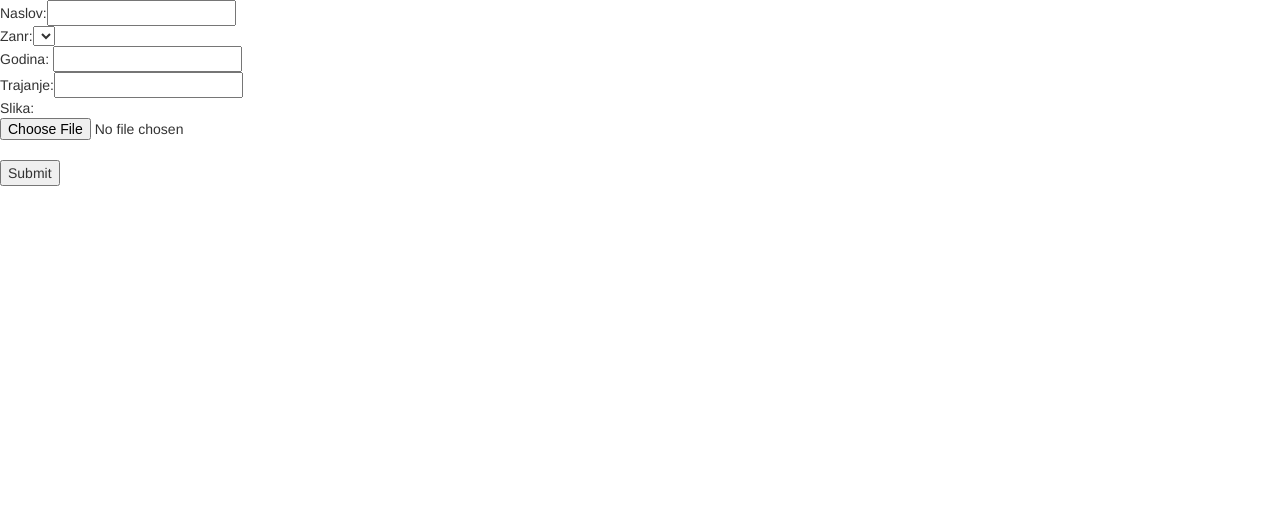
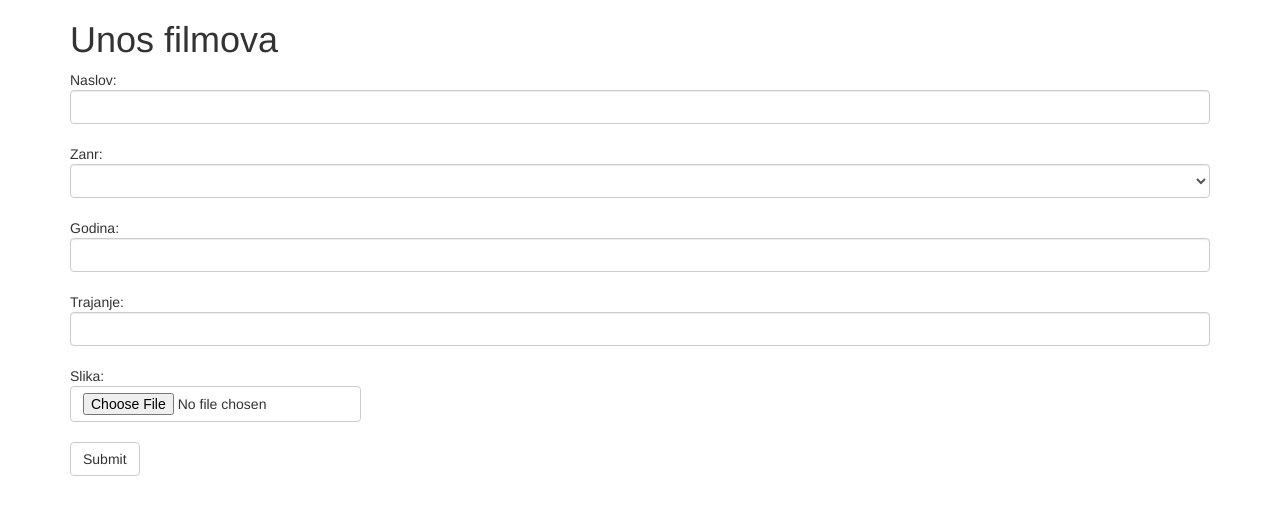
Before and after one commit to mleontenko/algebra-php-seminar, a PHP site: page /unos.php in a window 1280 px wide. Shown: the top 515 px of the page. Run offline with PHP 8.4, Linux system fonts and the light colour scheme; data that the repository does not hold is empty.

Commit message:
stilizirano

```diff
--- a/unos.php
+++ b/unos.php
@@ -5,11 +5,13 @@
     <link rel="stylesheet" href="https://maxcdn.bootstrapcdn.com/bootstrap/3.3.7/css/bootstrap.min.css" integrity="sha384-BVYiiSIFeK1dGmJRAkycuHAHRg32OmUcww7on3RYdg4Va+PmSTsz/K68vbdEjh4u" crossorigin="anonymous">
   </head>
   <body>
-
+    <div class="container">
+      <h1>Unos filmova</h1>
     <form method="post" action="" enctype="multipart/form-data">
-      Naslov:<input type="text" name="naslov">
+      <div class="form-group">
+      Naslov:<input type="text" name="naslov" class="form-control">
       <br />
-      Zanr:<select name="zanr">
+      Zanr:<select name="zanr" class="form-control">
         <?php
         //Popunjavanje padajuceg izbornika sa popisom zanrova
         require('class.zanr.php');
@@ -26,13 +28,14 @@
         ?>
       </select>
       <br />
-      Godina: <input type="text" name="godina">
+      Godina: <input type="text" name="godina" class="form-control">
       <br />
-      Trajanje:<input type="text" name="trajanje">
+      Trajanje:<input type="text" name="trajanje" class="form-control">
       <br />
-      Slika: <input type="file" name="datoteka" value="">
+      Slika: <input type="file" name="datoteka" value="" class="btn btn-default btn-file">
       <br />
-      <input type="submit" name="gumb" value="Submit">
+      <input type="submit" name="gumb" value="Submit" class="btn btn-default">
+    </div>
     </form>
 
     <?php
@@ -93,7 +96,7 @@
     $result = $conn_get->query($sql_get);
     if ($result->num_rows > 0)
     {
-      echo '<table border="1">';
+      echo '<table border="1" class="table-striped">';
       while($row = $result->fetch_assoc())
       {
         echo '<tr>';
@@ -106,6 +109,6 @@
 
     ?>
 
-
+  </div>
   </body>
 </html>
```
